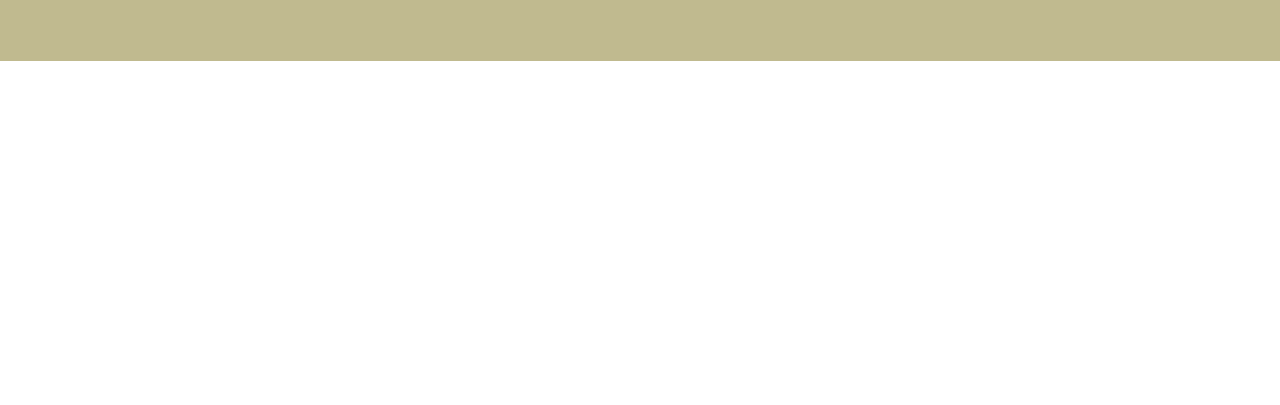
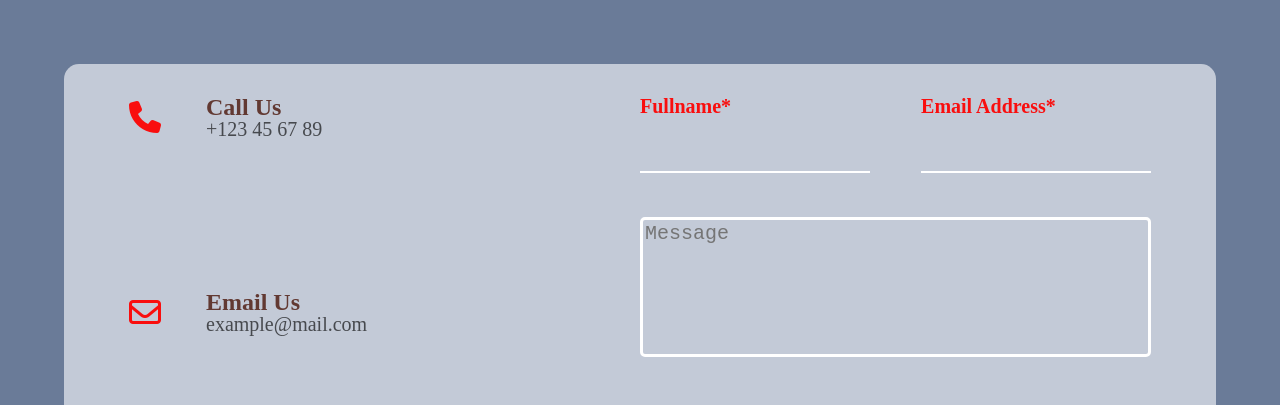
Before and after one commit to nbukhnika/final_projectt, a plain HTML site: page contact.html in a window 1280 px wide. Shown: the part 125-530 px from the top of the page. Drawn offline with Linux system fonts and the light colour scheme.

Commit message:
contact page(footer,section,header,form)

```diff
--- a/contact.html
+++ b/contact.html
@@ -41,8 +41,98 @@
 
         </header>
 
-        <!-- section -->
+    <!-- section  -->
 
+    <section class="section_contact">
+
+        <div class="contact_box">
+
+            <div class="contact_div">
+
+                <div class="phone_div">
+                    <a href="tel:+123 45 67 89">
+                        <i class="fa-solid fa-phone phone"></i>                    </a>
+
+                    <div class="contact_text">
+                        <p class="comunication_text">Call Us</p>
+                        <p class="comunication_contact">+123 45 67 89</p>
+                    </div>
+
+                </div>
+
+                <div class="mail_div">
+                    <a href="mailto:example@mail.com">
+                        <i class="fa-regular fa-envelope envelope"></i>                    </a>
+
+                    <div class="contact_text">
+                        <p class="comunication_text">Email Us</p>
+                        <p class="comunication_contact">example@mail.com</p>
+                    </div>
+
+                </div>
+
+                <div class="location_div">
+                    <a href="https://www.google.com/maps/place/30+Shota+Rustaveli+Ave,+T'bilisi/@41.700852,44.7923859,17z/data=!3m1!4b1!4m5!3m4!1s0x40440cdd1af7ece7:0xa0647da208fff81e!8m2!3d41.700852!4d44.7945746"
+                        target="_blank">
+                        <i class="fa-solid fa-location-dot location"></i>                    </a>
+
+                    <div class="contact_text">
+                        <p class="comunication_text">Address</p>
+                        <p class="comunication_contact">Rustaveli avenue, 30</p>
+
+                    </div>
+
+
+                </div>
+            </div>
+
+
+            <!-- form -->
+
+
+
+            <form action="" method="get">
+
+
+                <div class="form_div">
+
+                    <div class="form_elements">
+
+                        <label  for="Fullname">Fullname*</label>
+
+                        <input type="text" id="fullname" name="Fullname">
+
+                    </div>
+
+
+
+                    <div class="form_elements">
+
+                        <label  for="Email_Address*">Email Address*</label>
+
+                        <input type="email" name="Email_Address" id="Email">
+
+                    </div>
+
+                </div>
+
+                <div class="textarea">
+
+                    <textarea name="Textarea" id="message" placeholder="Message"></textarea>
+
+                </div>
+
+                <div class="button_div">
+
+                    <button type="submit">SUBMIT</button>
+
+                </div>
+            </form>
+
+
+        </div>
+
+    </section>
 
 
 
--- a/css/style.css
+++ b/css/style.css
@@ -269,3 +269,153 @@ h2{
     font-size: 1.5rem;
     text-align: center;
 }
+
+/* contact page */
+.section_contact{
+    width: 100%;
+    margin-top: 100px;
+    padding: 89px 0px 84px 0px;
+    background-color: #6A7B98;
+}
+
+.contact_box{
+    width: 90%;
+    height: 500px;
+    margin: 0 auto;
+    border-radius: 15px;
+    background-color: #EDF0F5AD;
+    display: flex;
+    justify-content: space-between;
+
+}
+
+.contact_div {
+    width: 50%;
+    height: 100%;
+    padding: 31px 65px 36px 65px;
+    display: flex;
+    flex-direction: column;
+    justify-content: space-between;
+    /* border: 3px solid green; */
+}
+
+
+.phone_div,
+.mail_div,
+.location_div {
+    display: flex;
+    align-items: center;
+    gap: 45px;
+}
+
+.phone,
+.envelope,
+.location{
+    color: #F90E0E;
+    font-size: 2rem;
+}
+
+.phone:hover {
+    cursor: pointer;
+    filter: drop-shadow(10px 10px 30px red);
+
+
+}
+
+.envelope:hover {
+    cursor: pointer;
+    filter: drop-shadow(10px 10px 30px red);
+
+}
+
+.location:hover {
+    cursor: pointer;
+    filter: drop-shadow(10px 10px 30px red);
+
+}
+
+.comunication_text{
+    font-weight: 700;
+    font-size: 1.5rem;
+    color: #623932;
+}
+
+.comunication_contact{
+    font-family: 'Rubik';
+    font-weight: 300;
+    font-size: 1.25rem;
+    color: #000000A3;
+}
+
+/* form */
+
+form{
+    width: 50%;
+    padding: 32px 65px 35px 0px;
+    /* border: 5px solid red; */
+}
+
+.form_div {
+    width: 100%;
+    /* border: 5px solid red; */
+    display: flex;
+    justify-content: space-between;
+    /* gap: 121px; */
+
+}
+
+.form_elements{
+    width: 45%;
+    margin-bottom: 44px;
+    font-weight: 700;
+    font-size: 1.25rem;
+    color: #F90E0E;
+    /* border: 5px solid green; */
+
+}
+
+#fullname,
+#Email{
+    width: 100%;
+    background-color: transparent;
+    border: none;
+    outline: none;
+    border-bottom: 2px solid #ffffff;
+    font-size: 1.25rem;
+    margin-top: 30px;
+}
+
+.textarea{
+    width: 100%;
+    height: 140px;
+    margin-bottom: 10%;
+    border: 3px solid #ffffff;
+    border-radius: 5px;
+}
+
+#message{
+    width: 100%;
+    font-size: 1.25rem;
+    color: #ffffff;
+    background-color: transparent;
+    border: none;
+    outline: none;
+    resize: none;
+}
+
+button[type="submit"] {
+    width: 50%;
+    height: 88px;
+    border: 2px solid #ffffff;
+    border-radius: 15px;
+    background-color: #F90E0E;
+    font-weight: 700;
+    font-size: 2.25rem;
+    color: #ffffff;
+}
+
+button[type="submit"]:hover {
+    cursor: pointer;
+    color: red;
+    background-color: #ffffff;
+}
```
Also changed, not shown: 1 other file.
